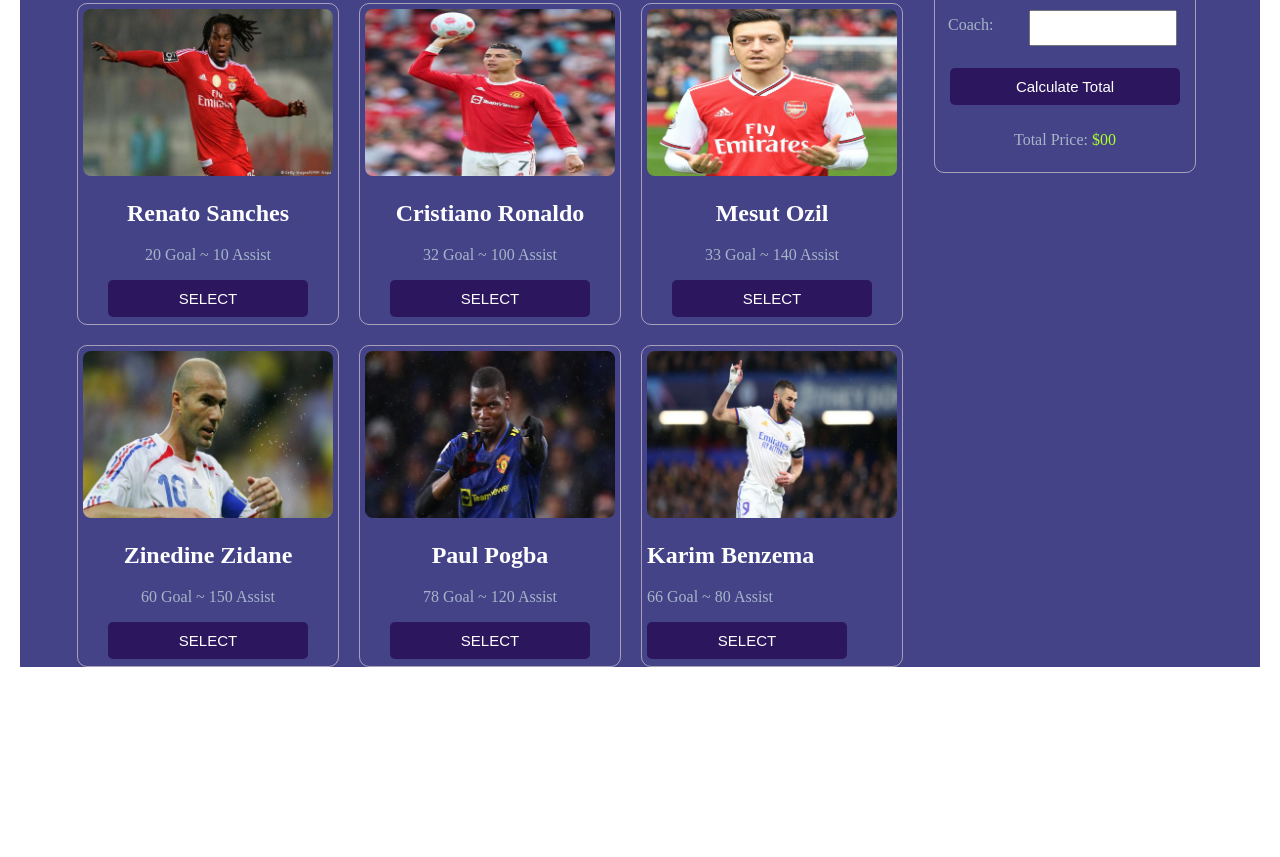
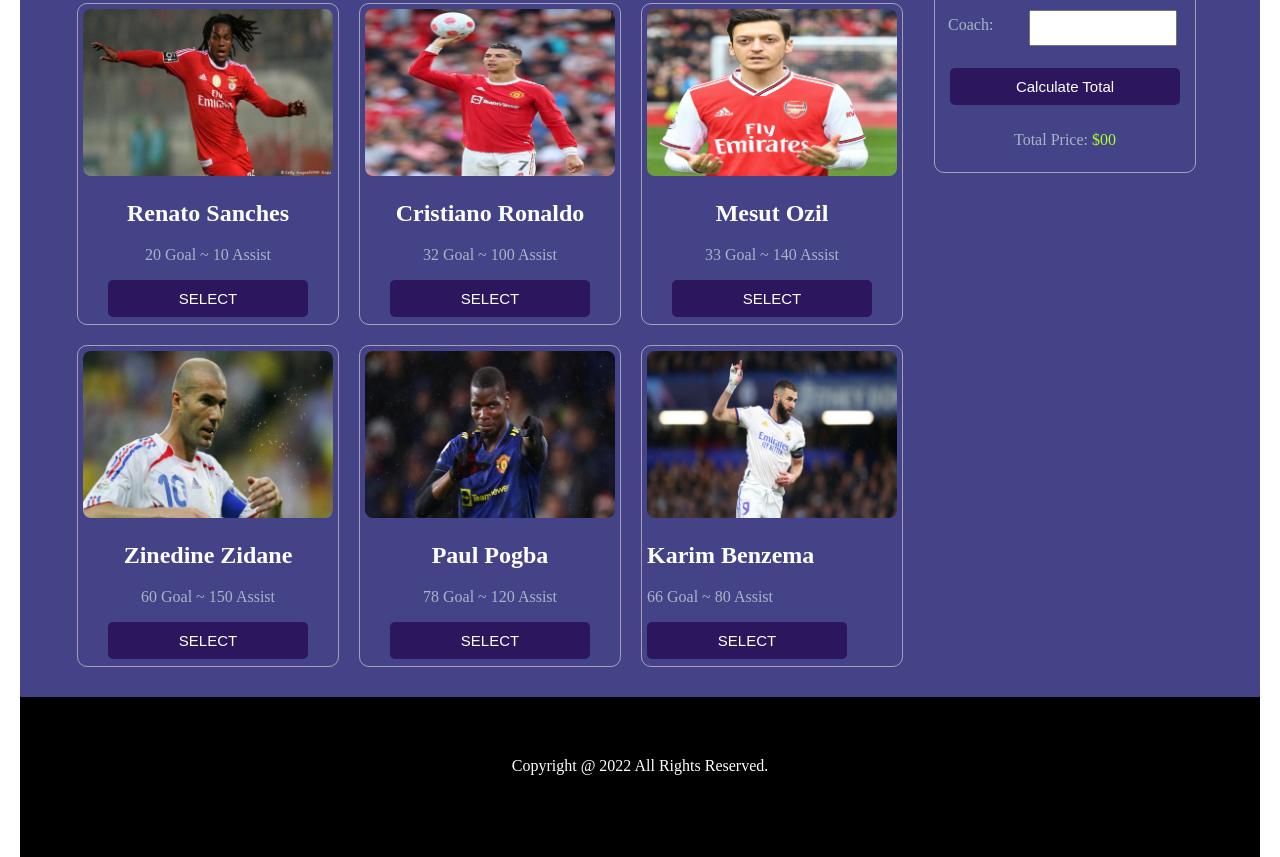
Before and after one commit to rakib38324/assignment-5, a plain HTML site: page index.html in a window 1280 px wide. Shown: the part 1131-1988 px from the top of the page. Before the commit the page ends 1798 px from the top, so only its background shows below. Drawn offline with Linux system fonts and the light colour scheme.

Commit message:
Commit the footer

```diff
--- a/index.html
+++ b/index.html
@@ -218,7 +218,16 @@
         <script src="js/select.js"></script>
         <script src="js/calculate.js"></script>
 
+
+        <footer>
+            <p>
+                Copyright @ 2022 All Rights Reserved.
+            </p>
+        </footer>
     </main>
     <!-- End the main Part -->
+
+
+
 </body>
 </html>
--- a/style/style.css
+++ b/style/style.css
@@ -90,6 +90,7 @@
     display: grid;
     grid-template-columns: repeat(3,1fr);
     gap: 20px;
+padding-bottom: 30px;
 }
 
 
@@ -153,3 +154,18 @@
 .digit{
     color: greenyellow;
 }
+
+
+footer{
+background-color: black;
+padding: 0;
+
+}
+
+footer p{
+text-align: center;
+padding-top: 60px;
+    height: 100px;
+    margin: 0;
+    color: white;
+}
```
